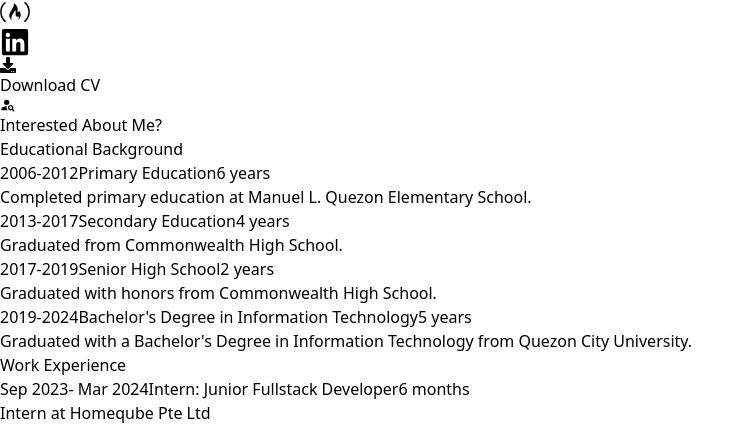
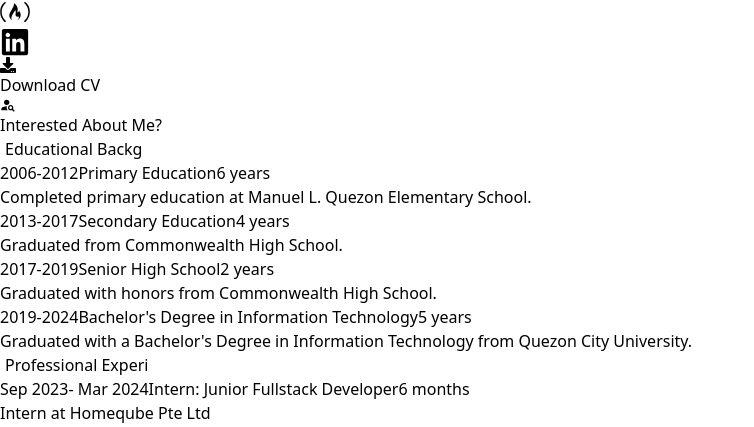
Before and after one commit to Kentz777/portfolio, a React (Vite) app: page / in a window 1280 px wide. Shown: the part 1059-1486 px from the top of the page, without its empty margins (0-754 px from the left). Built offline with nearby package versions, Linux system fonts and the light colour scheme.

Commit message:
animation update

```diff
--- a/src/components/Certificates.jsx
+++ b/src/components/Certificates.jsx
@@ -9,7 +9,11 @@ import { motion } from "framer-motion"
 
 const Certs = () => {
   return (
-    <div
+    <motion.div
+    initial={{ opacity: 0, y: 50 }}
+    whileInView={{ opacity: 1, y: 0 }}
+    transition={{ duration: 1.8, ease: 'easeOut' }}
+    viewport={{ once: false, amount: 0.2 }}
     id='projects' className='max-w-[1040px] m-auto md:pl-20 p-4 py-16'>
       <h1 className='text-4xl font-bold text-center text-[#001b5e]'>Certificates</h1>
       <p className='text-center py-8'>
@@ -46,7 +50,7 @@ const Certs = () => {
           date= "March, 2024"
       />
       </div>
-    </div>
+    </motion.div>
   )
 }
 
--- a/src/components/Designs.jsx
+++ b/src/components/Designs.jsx
@@ -10,7 +10,10 @@ import { motion } from "framer-motion"
 
 const Designs = () => {
   return (
-    <div
+    <motion.div initial={{ opacity: 0, y: 50 }}
+    whileInView={{ opacity: 1, y: 0 }}
+    transition={{ duration: 1.8, ease: 'easeOut' }}
+    viewport={{ once: false, amount: 0.2 }}
     id='projects' className='max-w-[1040px] m-auto md:pl-20 p-4 py-16'>
       <h1 className='text-4xl font-bold text-center text-[#001b5e]'>Designs</h1>
       <p className='text-center py-8'>
@@ -60,7 +63,7 @@ const Designs = () => {
           link="https://www.figma.com/proto/1IAvcXS7UxbXHIHo9moXFy/DAO---UX---compiled?node-id=9-2&starting-point-node-id=9%3A2"
         />
       </div>
-    </div>
+    </motion.div>
   )
 }
 
--- a/src/components/Education.jsx
+++ b/src/components/Education.jsx
@@ -1,6 +1,7 @@
 import React from "react";
 import EducationItem from "./EducationItem";
 import { motion } from "framer-motion"
+import { TypeAnimation } from "react-type-animation";
 
 const data = [
   {
@@ -37,7 +38,15 @@ const Education = () => {
     transition={{ duration: 1.8, ease: 'easeOut' }}
     viewport={{ once: false, amount: 0.5 }}
     id="work" className="max-w-[1040px] m-auto md:pl-20 py-16">
-      <h1 className="text-4xl mb-10 font-bold text-center text-[#001b5e]">Educational Background</h1>
+      <h1 className="text-4xl mb-10 font-bold text-center text-[#001b5e]">
+      <TypeAnimation
+              sequence={["Educational Background", 2000, "Educational Attainment", 2000]}
+              wrapper="span"
+              speed={50}
+              style={{ fontSize: "1em", paddingLeft: "5px" }}
+              repeat={Infinity}
+            />
+      </h1>
       {data.map((item, id) => (
         <EducationItem key={id} year={item.year} title={item.title} duration={item.duration} details={item.details}/>
       ))}
--- a/src/components/Projects.jsx
+++ b/src/components/Projects.jsx
@@ -11,7 +11,11 @@ import { motion } from "framer-motion"
 
 const Projects = () => {
   return (
-    <div
+    <motion.div
+    initial={{ opacity: 0, y: 50 }}
+    whileInView={{ opacity: 1, y: 0 }}
+    transition={{ duration: 1.8, ease: 'easeOut' }}
+    viewport={{ once: false, amount: 0.2 }}
     id='projects' className='max-w-[1040px] m-auto md:pl-20 p-4 py-16'>
       <h1 className='text-4xl font-bold text-center text-[#001b5e]'>Projects</h1>
       <p className='text-center py-8'>
@@ -61,7 +65,7 @@ const Projects = () => {
           link="https://hq-bionic-frontend-react.vercel.app/"
         />
       </div>
-    </div>
+    </motion.div>
   )
 }
 
--- a/src/components/Skills.jsx
+++ b/src/components/Skills.jsx
@@ -30,7 +30,12 @@ const Skills = () => {
   ];
 
   return (
-    <div className="max-w-[1040px] mx-auto p-4 py-16">
+    <motion.div
+    initial={{ opacity: 0, y: 50 }}
+    whileInView={{ opacity: 1, y: 0 }}
+    transition={{ duration: 1.8, ease: 'easeOut' }}
+    viewport={{ once: false, amount: 0.2 }}
+    className="max-w-[1040px] mx-auto p-4 py-16">
       <h1 className="text-4xl font-bold text-[#001b5e] text-center mb-8">
         Skills
       </h1>
@@ -45,7 +50,7 @@ const Skills = () => {
           </div>
         ))}
       </div>
-    </div>
+    </motion.div>
   );
 };
 
--- a/src/components/Work.jsx
+++ b/src/components/Work.jsx
@@ -1,6 +1,7 @@
 import React from "react";
 import EducationItem from "./EducationItem";
 import { motion } from "framer-motion"
+import { TypeAnimation } from "react-type-animation";
 
 const data = [
   {
@@ -19,7 +20,15 @@ const Work = () => {
     transition={{ duration: 1.8, ease: 'easeOut' }}
     viewport={{ once: false, amount: 0.5 }}
     id="work" className="max-w-[1040px] m-auto md:pl-20 py-16">
-      <h1 className="text-4xl mb-10 font-bold text-center text-[#001b5e]">Work Experience</h1>
+      <h1 className="text-4xl mb-10 font-bold text-center text-[#001b5e]">
+      <TypeAnimation
+              sequence={["Work Experience", 2000, "Professional Experience", 2000]}
+              wrapper="span"
+              speed={50}
+              style={{ fontSize: "1em", paddingLeft: "5px" }}
+              repeat={Infinity}
+            />
+      </h1>
       {data.map((item, id) => (
         <EducationItem key={id} year={item.year} title={item.title} duration={item.duration} details={item.details}/>
       ))}
```
